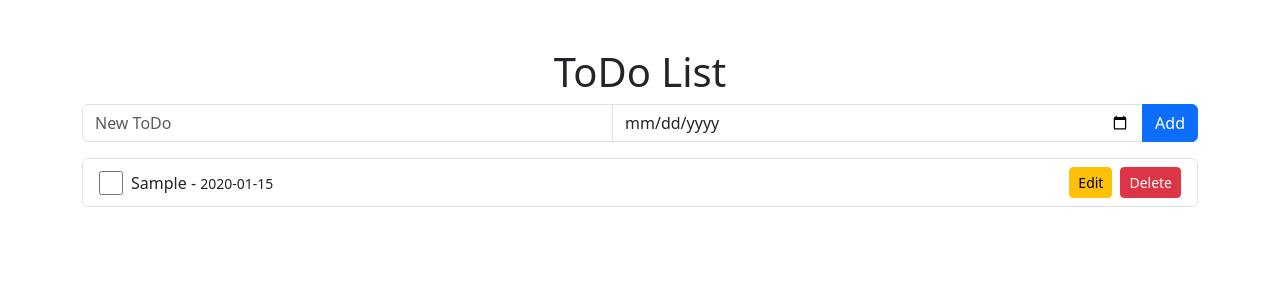
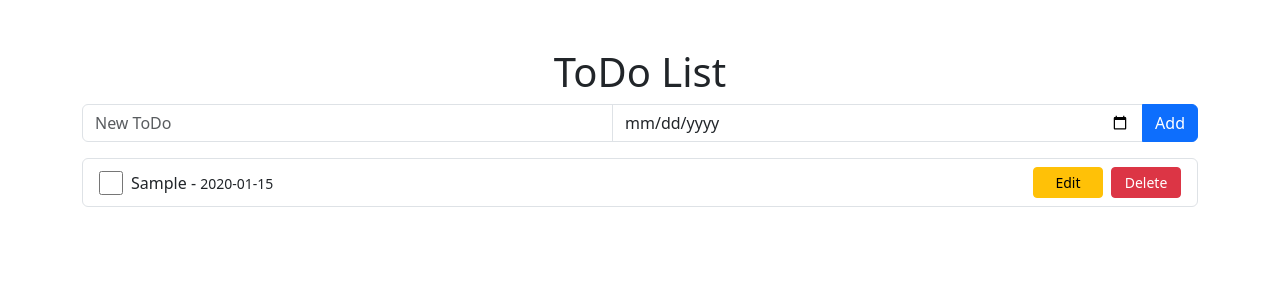
Before and after one commit to su1415/todo_app, a React (Create React App) app: page / in a window 1280 px wide. Both pictures are taken after typing "Sample", "2020-01-15" into the empty fields and a click on the button "Add". Shown: the top 300 px of the page. Built offline with nearby package versions, Linux system fonts and the light colour scheme.

Commit message:
style: classを追加

```diff
--- a/src/components/TodoItem.js
+++ b/src/components/TodoItem.js
@@ -16,7 +16,7 @@ function TodoItem({ todo, onDeleteTodo, onSaveEditTodo, onToggleComplete }) {
 
   return (
     <li className={`list-group-item d-flex justify-content-between align-items-center ${todo.completed ? "completed" : ""}`}>
-      <div className="d-flex align-items-center">
+      <div className="d-flex">
         <input
           type="checkbox"
           className="me-2 custom-checkbox"
@@ -24,19 +24,23 @@ function TodoItem({ todo, onDeleteTodo, onSaveEditTodo, onToggleComplete }) {
           onChange={ () => onToggleComplete(todo.id) }
           disabled={ isEditing }
         />
+      </div>
+      <div className="d-flex align-items-center flex-grow-1">
         { isEditing ? (
           <>
             <input
               type="text"
               value={ editTodo.text }
               onChange={(e) => setEditTodo({ ...editTodo, text: e.target.value })}
-              className="form-control me-2"
+              className="form-control me-2 flex-grow-1"
             />
             <input
               type="date"
               value={ editTodo.dueDate }
               onChange={(e) => setEditTodo({ ...editTodo, dueDate: e.target.value })}
-              className="form-control"
+              className="form-control due-date"
+              style={{ width: '150px' }}
+              disabled={ !isEditing }
             />
           </>
         ) : (
@@ -45,16 +49,16 @@ function TodoItem({ todo, onDeleteTodo, onSaveEditTodo, onToggleComplete }) {
           </span>
         )}
       </div>
-      <div>
+      <div className="d-flex align-items-center">
         { isEditing ? (
           <>
             <button
-              className="btn btn-success btn-sm me-2"
+              className="btn btn-success btn-sm me-2 fixed-width"
               onClick={ handleSaveClick }>
               Save
             </button>
             <button
-              className="btn btn-secondary btn-sm"
+              className="btn btn-secondary btn-sm fixed-width"
               onClick={ handleEditToggle }>
               Cancel
             </button>
@@ -62,12 +66,12 @@ function TodoItem({ todo, onDeleteTodo, onSaveEditTodo, onToggleComplete }) {
         ) : (
           <>
             <button
-              className="btn btn-warning btn-sm me-2"
+              className="btn btn-warning btn-sm me-2 fixed-width"
               onClick={ handleEditToggle }>
               Edit
             </button>
             <button
-              className="btn btn-danger btn-sm"
+              className="btn btn-danger btn-sm fixed-width"
               onClick={ () => onDeleteTodo(todo.id) }>
               Delete
             </button>
--- a/src/index.css
+++ b/src/index.css
@@ -27,3 +27,11 @@ code {
   display: flex;
   align-items: center;
 }
+
+.due-date {
+  margin-right: 0.5rem;
+}
+
+.fixed-width {
+  min-width: 70px;
+}
```
